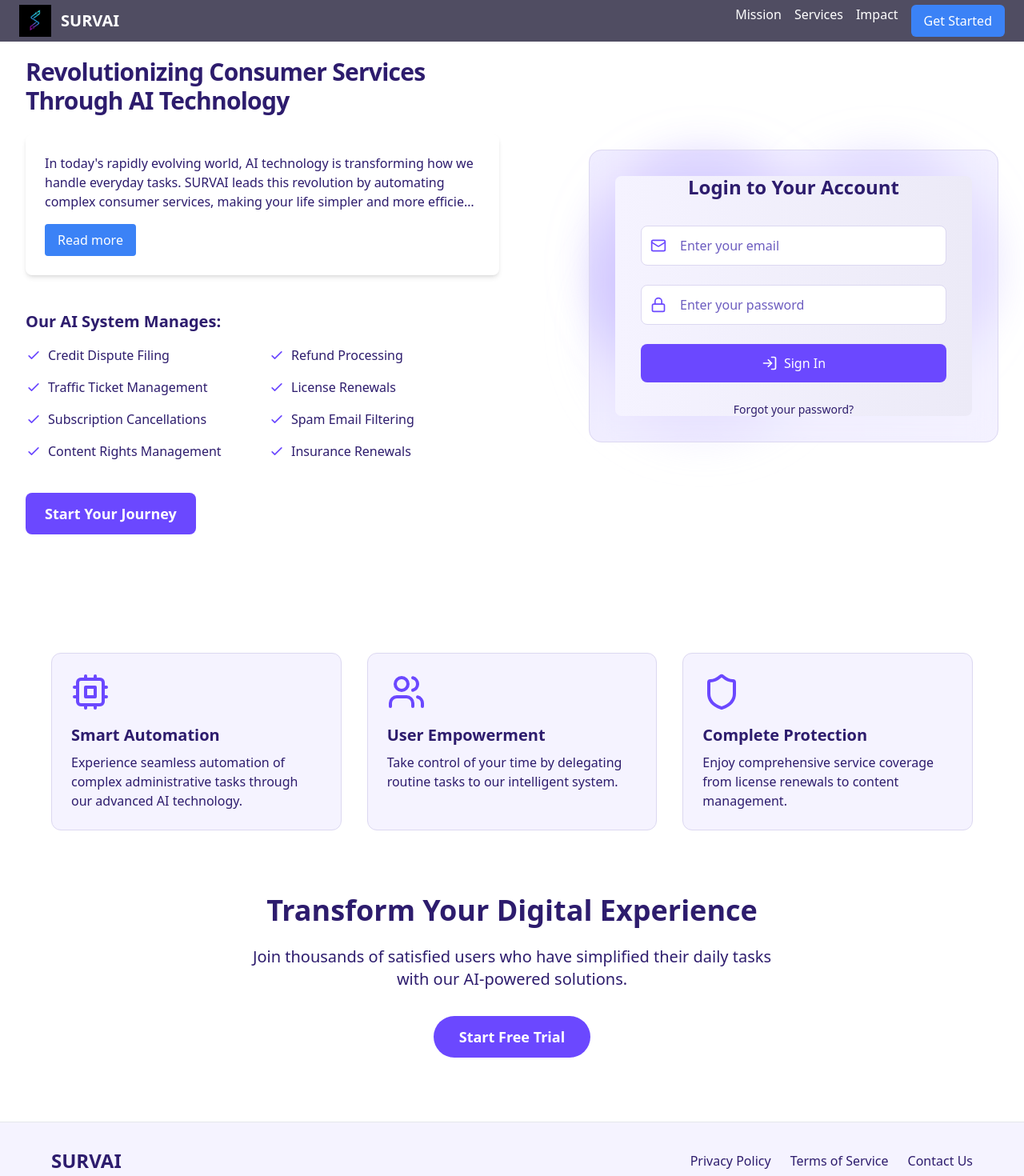
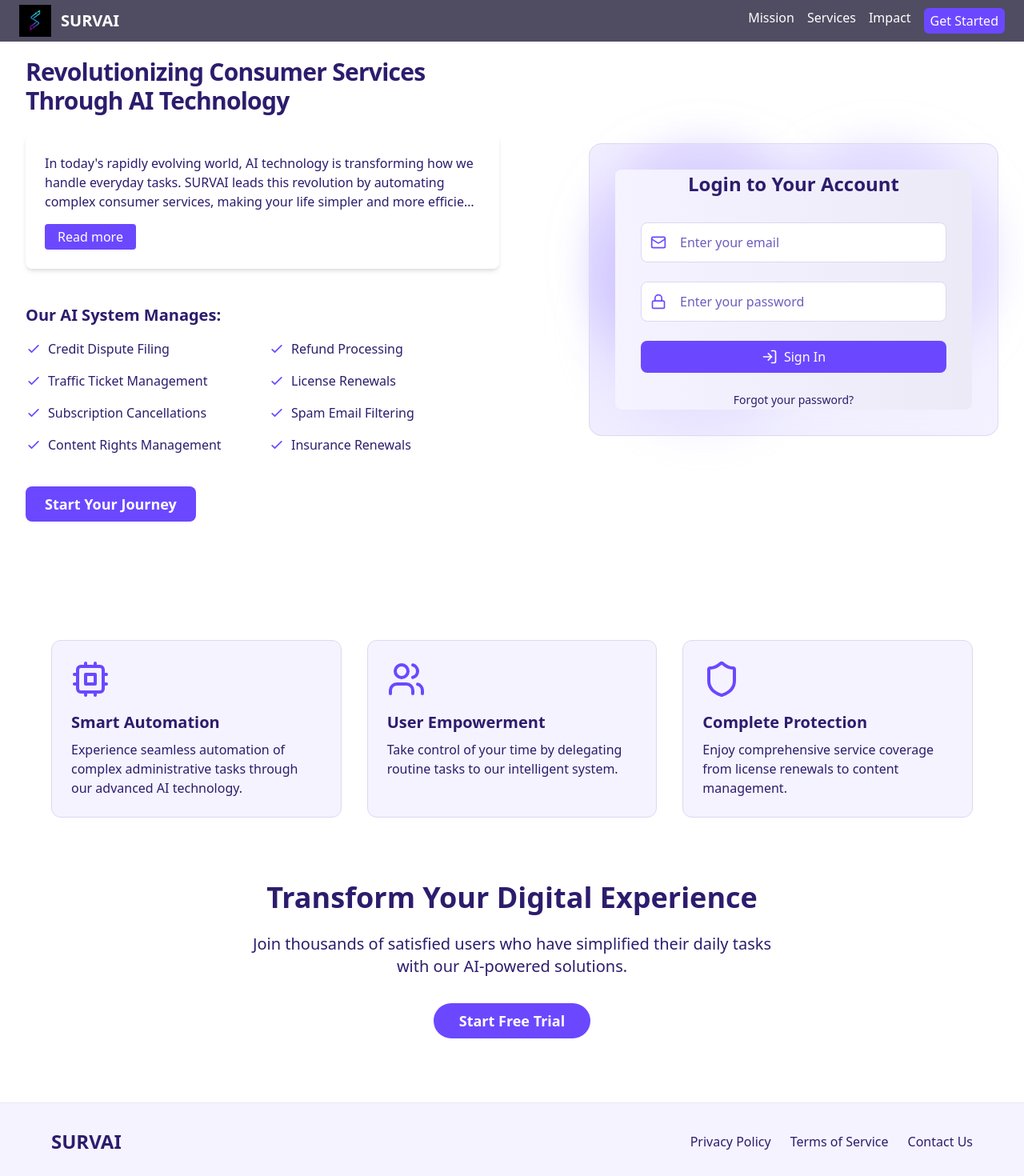
Before and after one commit to SurvxAI/Frontend_SurvxAI, a React (Vite) app: page / in a window 1280 px wide. Shown: the top 1470 px of the page at 80% size. Built offline with nearby package versions, Linux system fonts and the light colour scheme.

Commit message:
fix from responsivity done

```diff
--- a/src/components/LandingPage.jsx
+++ b/src/components/LandingPage.jsx
@@ -49,7 +49,7 @@ const Navigation = () => {
           ))}
           <Link
             to="/get-started"
-            className="bg-blue-500 hover:bg-blue-600 text-white px-4 py-2 rounded-md transition-colors duration-300"
+            className="bg-[#6B48FF] hover:bg-blue-600 text-white px-2 py-1 rounded-md transition-colors duration-300"
           >
             Get Started
           </Link>
@@ -123,7 +123,7 @@ const HeroSection = () => {
                     put you in control.
                   </div>
                   <button
-                    className="mt-4 bg-blue-500 hover:bg-blue-600 text-white font-medium py-2 px-4 rounded text-sm md:text-base"
+                    className="mt-4 bg-[#6B48FF] hover:bg-blue-600 text-white font-medium py-1 px-4 rounded text-sm md:text-base"
                     onClick={() => setIsExpanded(!isExpanded)}
                   >
                     {isExpanded ? "Read less" : "Read more"}
@@ -172,7 +172,7 @@ const HeroSection = () => {
 
               {/* CTA Button */}
               <div className="mt-8 md:mt-10">
-                <button className="w-full sm:w-auto rounded-lg bg-[#6B48FF] px-4 md:px-6 py-2 md:py-3 text-base md:text-lg font-semibold text-white hover:bg-[#7559FF] transition-colors duration-300">
+                <button className="w-full sm:w-auto rounded-lg  bg-[#6B48FF] px-4 md:px-6 py-1 md:py-2 text-base md:text-lg font-semibold text-white hover:bg-[#7559FF] transition-colors duration-300">
                   Start Your Journey
                 </button>
               </div>
@@ -211,7 +211,7 @@ const HeroSection = () => {
                         />
                       </div>
 
-                      <button className="w-full bg-[#6B48FF] py-2 md:py-3 rounded-lg text-white hover:bg-[#7559FF] transition-colors duration-300 flex items-center justify-center space-x-2 text-sm md:text-base">
+                      <button className="w-full bg-[#6B48FF] py-2 md:py-2 rounded-lg text-white hover:bg-[#7559FF] transition-colors duration-300 flex items-center justify-center space-x-2 text-sm md:text-base">
                         <LogIn className="w-4 md:w-5 h-4 md:h-5" />
                         <span>Sign In</span>
                       </button>
@@ -304,7 +304,7 @@ const LandingPage = () => {
           Join thousands of satisfied users who have simplified their daily
           tasks with our AI-powered solutions.
         </p>
-        <button className="w-full sm:w-auto bg-[#6B48FF] px-6 md:px-8 py-2 md:py-3 rounded-full text-base md:text-lg font-semibold text-white hover:bg-[#7559FF] transition-colors duration-300">
+        <button className="w-full sm:w-auto bg-[#6B48FF] px-6 md:px-8 py-1 md:py-2 rounded-full text-base md:text-lg font-semibold text-white hover:bg-[#7559FF] transition-colors duration-300">
           Start Free Trial
         </button>
       </div>
```
